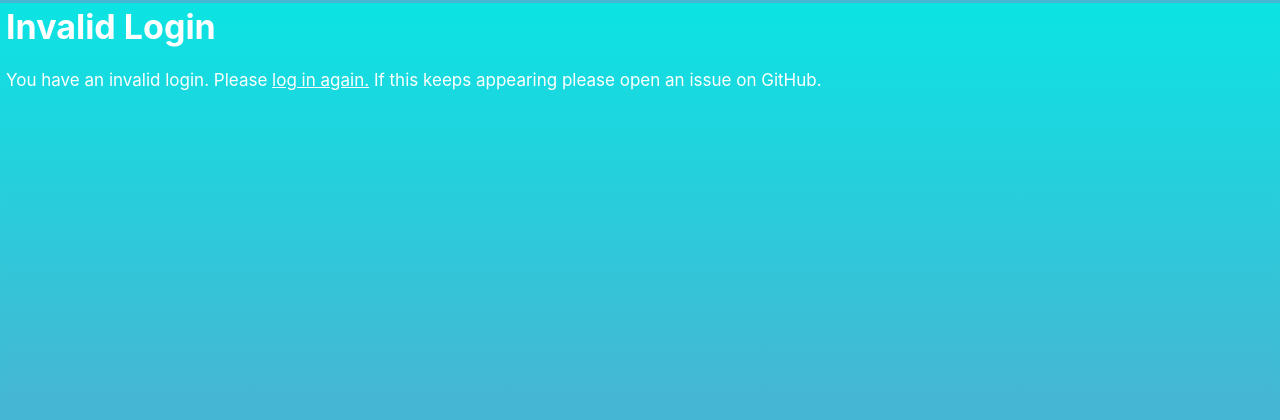
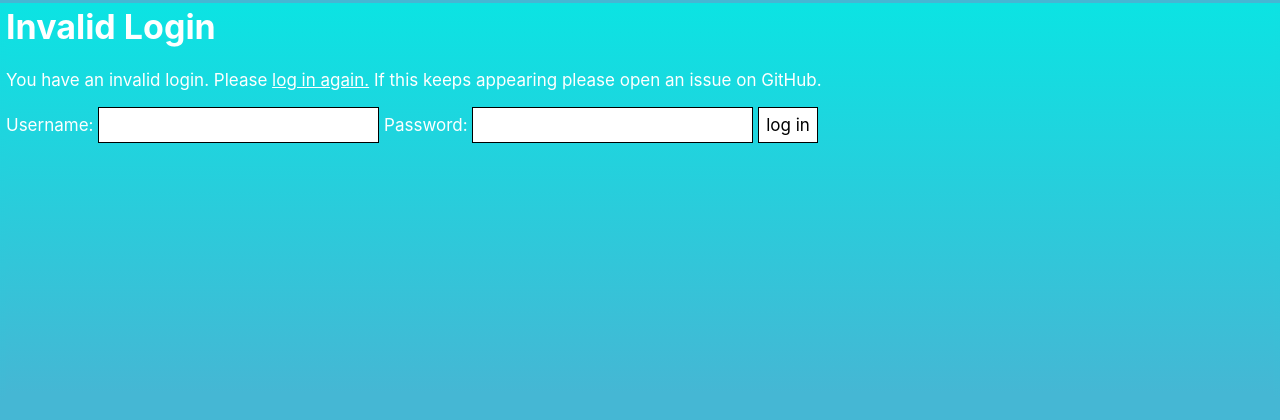
Before and after one commit to weeklyd3/nodb-forum, a PHP site: page /invalidpass.php in a window 1280 px wide. Shown: the top 420 px of the page. Run offline with PHP 8.4, Linux system fonts and the light colour scheme.

Commit message:
Invalidpass form

```diff
--- a/invalidpass.php
+++ b/invalidpass.php
@@ -25,4 +25,10 @@
   </head>
   <body>
   <h1>Invalid Login</h1>
-  <p>You have an invalid login. Please <a href="./account/login.php">log in again.</a> If this keeps appearing please open an issue on GitHub.</p></body></html>
+  <p>You have an invalid login. Please <a href="./account/login.php">log in again.</a> If this keeps appearing please open an issue on GitHub.</p>
+  <form action="<?php echo $_SERVER['PHP_SELF']; ?>" method="post">
+  <label>Username: <input type="text" name="user" /></label>
+  <label>Password: <input type="password" name="psw" /></label>
+  <input type="submit" value="log in" />
+  </form>
+  </body></html>
```
